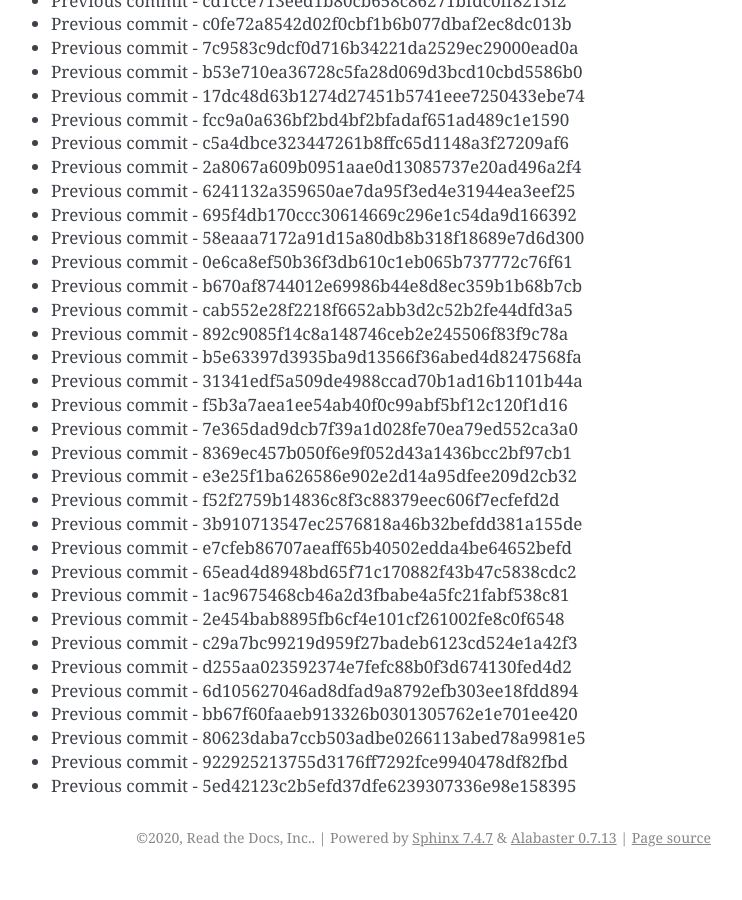
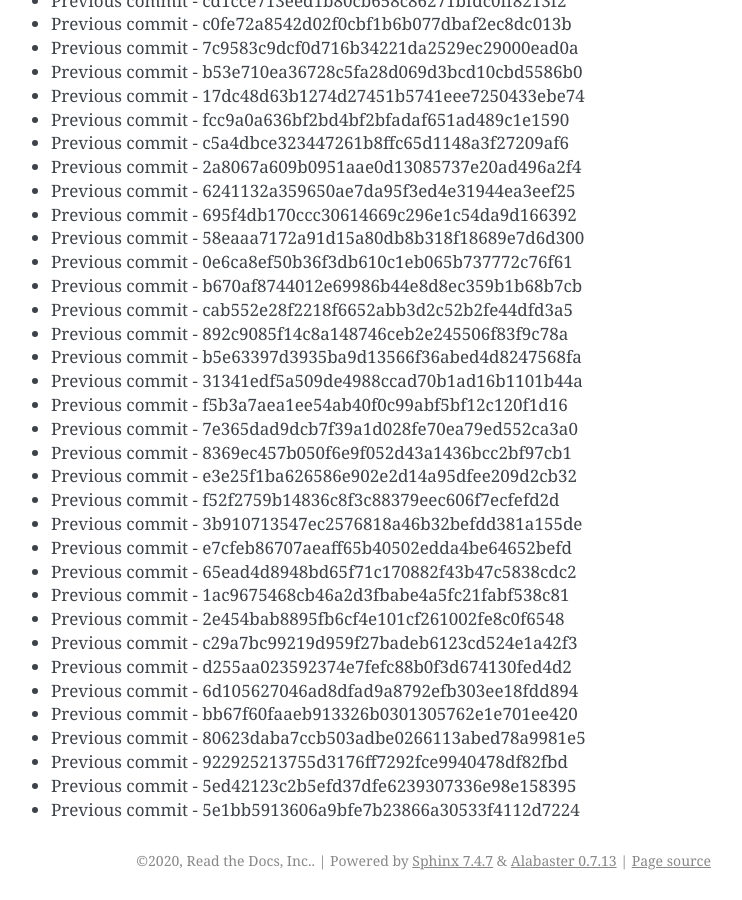
Before and after one commit to readthedocs/rtd-git-stresstest, a Sphinx documentation site: the page built from docs/updates.rst, in a window 1280 px wide and 900 px high, scrolled down 98246 px. Shown: the whole window, without its empty margins (399-1141 px from the left). Built offline with Sphinx 7.4.7, drawn with Linux system fonts in a browser that asks for light colours; before the commit the page ends 99123 px from its top, so only the background shows below that.

Commit message:
Generating commit from previous: 5e1bb5913606a9bfe7b23866a30533f4112d7224

```diff
--- a/docs/updates.rst
+++ b/docs/updates.rst
@@ -4160,3 +4160,4 @@ It can be tested for any performance characteristics.
 * Previous commit - 80623daba7ccb503adbe0266113abed78a9981e5
 * Previous commit - 922925213755d3176ff7292fce9940478df82fbd
 * Previous commit - 5ed42123c2b5efd37dfe6239307336e98e158395
+* Previous commit - 5e1bb5913606a9bfe7b23866a30533f4112d7224
```
